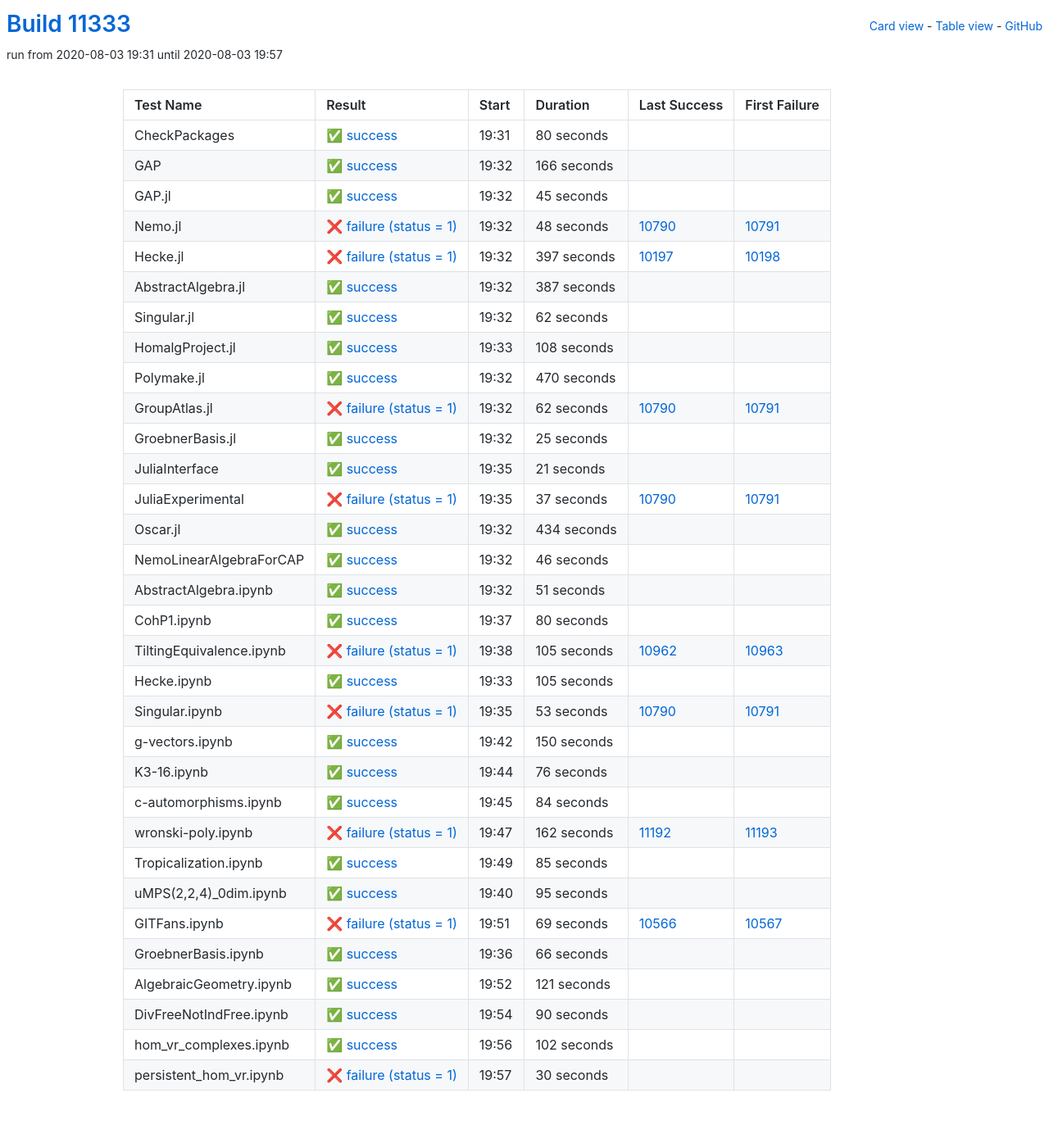
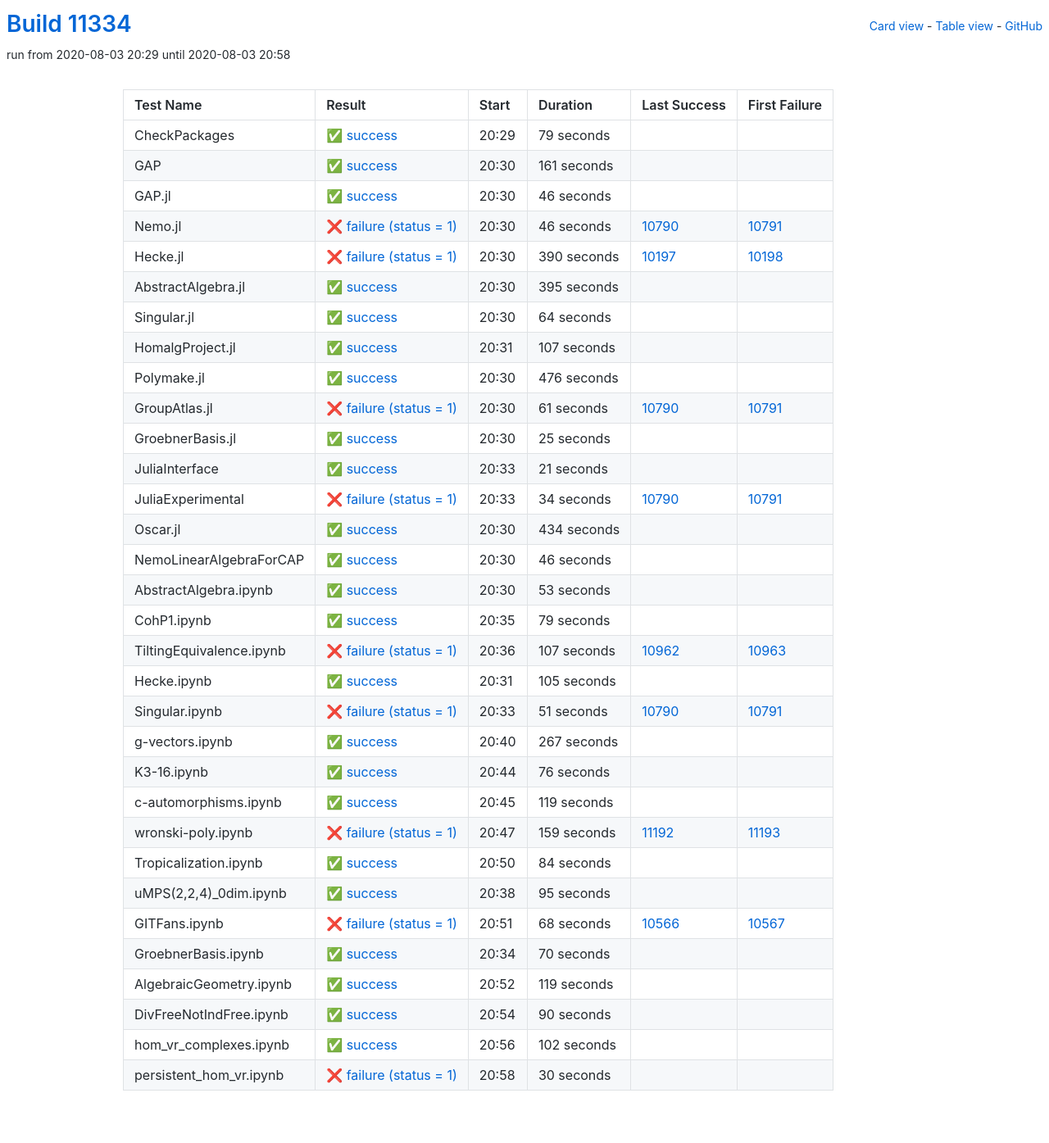
Before and after one commit to oscar-system/oscar-ci-status, a Jekyll site: the page built from table.html, in a window 1280 px wide. Shown: the whole page at 82% size. Built offline with Jekyll 4.4.1, drawn with Linux system fonts in a browser that asks for light colours.

Commit message:
Build #11334

```diff
--- a/_data/ci.yml
+++ b/_data/ci.yml
@@ -1,6 +1,6 @@
 ---
-build: 11333
-build_url: https://oscarci.mathematik.uni-kl.de/job/oscar/11333/
+build: 11334
+build_url: https://oscarci.mathematik.uni-kl.de/job/oscar/11334/
 job: oscar
 organization: oscar-system
 repo: oscar-ci-status
@@ -8,128 +8,128 @@
 tests:
 - name: CheckPackages
   id: checkpackages
-  log: https://oscarci.mathematik.uni-kl.de/job/oscar/11333/artifact/logs/build-11333/CheckPackages.log
-  start: 2020-08-03 19:31
+  log: https://oscarci.mathematik.uni-kl.de/job/oscar/11334/artifact/logs/build-11334/CheckPackages.log
+  start: 2020-08-03 20:29
   success: true
   exitcode: 0
   status: success
-  duration: 80
+  duration: 79
   last_success: false
   last_success_url:
   first_failure: false
   first_failure_url:
 - name: GAP
   id: gap
-  log: https://oscarci.mathematik.uni-kl.de/job/oscar/11333/artifact/logs/build-11333/GAP.log
-  start: 2020-08-03 19:32
+  log: https://oscarci.mathematik.uni-kl.de/job/oscar/11334/artifact/logs/build-11334/GAP.log
+  start: 2020-08-03 20:30
   success: true
   exitcode: 0
   status: success
-  duration: 166
+  duration: 161
   last_success: false
   last_success_url:
   first_failure: false
   first_failure_url:
 - name: GAP.jl
   id: gap-jl
-  log: https://oscarci.mathematik.uni-kl.de/job/oscar/11333/artifact/logs/build-11333/GAP.jl.log
-  start: 2020-08-03 19:32
+  log: https://oscarci.mathematik.uni-kl.de/job/oscar/11334/artifact/logs/build-11334/GAP.jl.log
+  start: 2020-08-03 20:30
   success: true
   exitcode: 0
   status: success
-  duration: 45
+  duration: 46
   last_success: false
   last_success_url:
   first_failure: false
   first_failure_url:
 - name: Nemo.jl
   id: nemo-jl
-  log: https://oscarci.mathematik.uni-kl.de/job/oscar/11333/artifact/logs/build-11333/Nemo.jl.log
-  start: 2020-08-03 19:32
+  log: https://oscarci.mathematik.uni-kl.de/job/oscar/11334/artifact/logs/build-11334/Nemo.jl.log
+  start: 2020-08-03 20:30
   success: false
   exitcode: 1
   status: failure
-  duration: 48
+  duration: 46
   last_success: 10790
   last_success_url: https://oscarci.mathematik.uni-kl.de/job/oscar/10790/
   first_failure: 10791
   first_failure_url: https://oscarci.mathematik.uni-kl.de/job/oscar/10791/
 - name: Hecke.jl
   id: hecke-jl
-  log: https://oscarci.mathematik.uni-kl.de/job/oscar/11333/artifact/logs/build-11333/Hecke.jl.log
-  start: 2020-08-03 19:32
+  log: https://oscarci.mathematik.uni-kl.de/job/oscar/11334/artifact/logs/build-11334/Hecke.jl.log
+  start: 2020-08-03 20:30
   success: false
   exitcode: 1
   status: failure
-  duration: 397
+  duration: 390
   last_success: 10197
   last_success_url: https://oscarci.mathematik.uni-kl.de/job/oscar/10197/
   first_failure: 10198
   first_failure_url: https://oscarci.mathematik.uni-kl.de/job/oscar/10198/
 - name: AbstractAlgebra.jl
   id: abstractalgebra-jl
-  log: https://oscarci.mathematik.uni-kl.de/job/oscar/11333/artifact/logs/build-11333/AbstractAlgebra.jl.log
-  start: 2020-08-03 19:32
+  log: https://oscarci.mathematik.uni-kl.de/job/oscar/11334/artifact/logs/build-11334/AbstractAlgebra.jl.log
+  start: 2020-08-03 20:30
   success: true
   exitcode: 0
   status: success
-  duration: 387
+  duration: 395
   last_success: false
   last_success_url:
   first_failure: false
   first_failure_url:
 - name: Singular.jl
   id: singular-jl
-  log: https://oscarci.mathematik.uni-kl.de/job/oscar/11333/artifact/logs/build-11333/Singular.jl.log
-  start: 2020-08-03 19:32
+  log: https://oscarci.mathematik.uni-kl.de/job/oscar/11334/artifact/logs/build-11334/Singular.jl.log
+  start: 2020-08-03 20:30
   success: true
   exitcode: 0
   status: success
-  duration: 62
+  duration: 64
   last_success: false
   last_success_url:
   first_failure: false
   first_failure_url:
 - name: HomalgProject.jl
   id: homalgproject-jl
-  log: https://oscarci.mathematik.uni-kl.de/job/oscar/11333/artifact/logs/build-11333/HomalgProject.jl.log
-  start: 2020-08-03 19:33
+  log: https://oscarci.mathematik.uni-kl.de/job/oscar/11334/artifact/logs/build-11334/HomalgProject.jl.log
+  start: 2020-08-03 20:31
   success: true
   exitcode: 0
   status: success
-  duration: 108
+  duration: 107
   last_success: false
   last_success_url:
   first_failure: false
   first_failure_url:
 - name: Polymake.jl
   id: polymake-jl
-  log: https://oscarci.mathematik.uni-kl.de/job/oscar/11333/artifact/logs/build-11333/Polymake.jl.log
-  start: 2020-08-03 19:32
+  log: https://oscarci.mathematik.uni-kl.de/job/oscar/11334/artifact/logs/build-11334/Polymake.jl.log
+  start: 2020-08-03 20:30
   success: true
   exitcode: 0
   status: success
-  duration: 470
+  duration: 476
   last_success: false
   last_success_url:
   first_failure: false
   first_failure_url:
 - name: GroupAtlas.jl
   id: groupatlas-jl
-  log: https://oscarci.mathematik.uni-kl.de/job/oscar/11333/artifact/logs/build-11333/GroupAtlas.jl.log
-  start: 2020-08-03 19:32
+  log: https://oscarci.mathematik.uni-kl.de/job/oscar/11334/artifact/logs/build-11334/GroupAtlas.jl.log
+  start: 2020-08-03 20:30
   success: false
   exitcode: 1
   status: failure
-  duration: 62
+  duration: 61
   last_success: 10790
   last_success_url: https://oscarci.mathematik.uni-kl.de/job/oscar/10790/
   first_failure: 10791
   first_failure_url: https://oscarci.mathematik.uni-kl.de/job/oscar/10791/
 - name: GroebnerBasis.jl
   id: groebnerbasis-jl
-  log: https://oscarci.mathematik.uni-kl.de/job/oscar/11333/artifact/logs/build-11333/GroebnerBasis.jl.log
-  start: 2020-08-03 19:32
+  log: https://oscarci.mathematik.uni-kl.de/job/oscar/11334/artifact/logs/build-11334/GroebnerBasis.jl.log
+  start: 2020-08-03 20:30
   success: true
   exitcode: 0
   status: success
@@ -140,8 +140,8 @@
   first_failure_url:
 - name: JuliaInterface
   id: juliainterface
-  log: https://oscarci.mathematik.uni-kl.de/job/oscar/11333/artifact/logs/build-11333/JuliaInterface.log
-  start: 2020-08-03 19:35
+  log: https://oscarci.mathematik.uni-kl.de/job/oscar/11334/artifact/logs/build-11334/JuliaInterface.log
+  start: 2020-08-03 20:33
   success: true
   exitcode: 0
   status: success
@@ -152,20 +152,20 @@
   first_failure_url:
 - name: JuliaExperimental
   id: juliaexperimental
-  log: https://oscarci.mathematik.uni-kl.de/job/oscar/11333/artifact/logs/build-11333/JuliaExperimental.log
-  start: 2020-08-03 19:35
+  log: https://oscarci.mathematik.uni-kl.de/job/oscar/11334/artifact/logs/build-11334/JuliaExperimental.log
+  start: 2020-08-03 20:33
   success: false
   exitcode: 1
   status: failure
-  duration: 37
+  duration: 34
   last_success: 10790
   last_success_url: https://oscarci.mathematik.uni-kl.de/job/oscar/10790/
   first_failure: 10791
   first_failure_url: https://oscarci.mathematik.uni-kl.de/job/oscar/10791/
 - name: Oscar.jl
   id: oscar-jl
-  log: https://oscarci.mathematik.uni-kl.de/job/oscar/11333/artifact/logs/build-11333/Oscar.jl.log
-  start: 2020-08-03 19:32
+  log: https://oscarci.mathematik.uni-kl.de/job/oscar/11334/artifact/logs/build-11334/Oscar.jl.log
+  start: 2020-08-03 20:30
   success: true
   exitcode: 0
   status: success
@@ -176,8 +176,8 @@
   first_failure_url:
 - name: NemoLinearAlgebraForCAP
   id: nemolinearalgebraforcap
-  log: https://oscarci.mathematik.uni-kl.de/job/oscar/11333/artifact/logs/build-11333/NemoLinearAlgebraForCAP.log
-  start: 2020-08-03 19:32
+  log: https://oscarci.mathematik.uni-kl.de/job/oscar/11334/artifact/logs/build-11334/NemoLinearAlgebraForCAP.log
+  start: 2020-08-03 20:30
   success: true
   exitcode: 0
   status: success
@@ -188,44 +188,44 @@
   first_failure_url:
 - name: AbstractAlgebra.ipynb
   id: abstractalgebra-ipynb
-  log: https://oscarci.mathematik.uni-kl.de/job/oscar/11333/artifact/logs/build-11333/AbstractAlgebra.ipynb.log
-  start: 2020-08-03 19:32
+  log: https://oscarci.mathematik.uni-kl.de/job/oscar/11334/artifact/logs/build-11334/AbstractAlgebra.ipynb.log
+  start: 2020-08-03 20:30
   success: true
   exitcode: 0
   status: success
-  duration: 51
+  duration: 53
   last_success: false
   last_success_url:
   first_failure: false
   first_failure_url:
 - name: CohP1.ipynb
   id: cohp1-ipynb
-  log: https://oscarci.mathematik.uni-kl.de/job/oscar/11333/artifact/logs/build-11333/CohP1.ipynb.log
-  start: 2020-08-03 19:37
+  log: https://oscarci.mathematik.uni-kl.de/job/oscar/11334/artifact/logs/build-11334/CohP1.ipynb.log
+  start: 2020-08-03 20:35
   success: true
   exitcode: 0
   status: success
-  duration: 80
+  duration: 79
   last_success: false
   last_success_url:
   first_failure: false
   first_failure_url:
 - name: TiltingEquivalence.ipynb
   id: tiltingequivalence-ipynb
-  log: https://oscarci.mathematik.uni-kl.de/job/oscar/11333/artifact/logs/build-11333/TiltingEquivalence.ipynb.log
-  start: 2020-08-03 19:38
+  log: https://oscarci.mathematik.uni-kl.de/job/oscar/11334/artifact/logs/build-11334/TiltingEquivalence.ipynb.log
+  start: 2020-08-03 20:36
   success: false
   exitcode: 1
   status: failure
-  duration: 105
+  duration: 107
   last_success: 10962
   last_success_url: https://oscarci.mathematik.uni-kl.de/job/oscar/10962/
   first_failure: 10963
   first_failure_url: https://oscarci.mathematik.uni-kl.de/job/oscar/10963/
 - name: Hecke.ipynb
   id: hecke-ipynb
-  log: https://oscarci.mathematik.uni-kl.de/job/oscar/11333/artifact/logs/build-11333/Hecke.ipynb.log
-  start: 2020-08-03 19:33
+  log: https://oscarci.mathematik.uni-kl.de/job/oscar/11334/artifact/logs/build-11334/Hecke.ipynb.log
+  start: 2020-08-03 20:31
   success: true
   exitcode: 0
   status: success
@@ -236,32 +236,32 @@
   first_failure_url:
 - name: Singular.ipynb
   id: singular-ipynb
-  log: https://oscarci.mathematik.uni-kl.de/job/oscar/11333/artifact/logs/build-11333/Singular.ipynb.log
-  start: 2020-08-03 19:35
+  log: https://oscarci.mathematik.uni-kl.de/job/oscar/11334/artifact/logs/build-11334/Singular.ipynb.log
+  start: 2020-08-03 20:33
   success: false
   exitcode: 1
   status: failure
-  duration: 53
+  duration: 51
   last_success: 10790
   last_success_url: https://oscarci.mathematik.uni-kl.de/job/oscar/10790/
   first_failure: 10791
   first_failure_url: https://oscarci.mathematik.uni-kl.de/job/oscar/10791/
 - name: g-vectors.ipynb
   id: g-vectors-ipynb
-  log: https://oscarci.mathematik.uni-kl.de/job/oscar/11333/artifact/logs/build-11333/g-vectors.ipynb.log
-  start: 2020-08-03 19:42
+  log: https://oscarci.mathematik.uni-kl.de/job/oscar/11334/artifact/logs/build-11334/g-vectors.ipynb.log
+  start: 2020-08-03 20:40
   success: true
   exitcode: 0
   status: success
-  duration: 150
+  duration: 267
   last_success: false
   last_success_url:
   first_failure: false
   first_failure_url:
 - name: K3-16.ipynb
   id: k3-16-ipynb
-  log: https://oscarci.mathematik.uni-kl.de/job/oscar/11333/artifact/logs/build-11333/K3-16.ipynb.log
-  start: 2020-08-03 19:44
+  log: https://oscarci.mathematik.uni-kl.de/job/oscar/11334/artifact/logs/build-11334/K3-16.ipynb.log
+  start: 2020-08-03 20:44
   success: true
   exitcode: 0
   status: success
@@ -272,8 +272,32 @@
   first_failure_url:
 - name: c-automorphisms.ipynb
   id: c-automorphisms-ipynb
-  log: https://oscarci.mathematik.uni-kl.de/job/oscar/11333/artifact/logs/build-11333/c-automorphisms.ipynb.log
-  start: 2020-08-03 19:45
+  log: https://oscarci.mathematik.uni-kl.de/job/oscar/11334/artifact/logs/build-11334/c-automorphisms.ipynb.log
+  start: 2020-08-03 20:45
+  success: true
+  exitcode: 0
+  status: success
+  duration: 119
+  last_success: false
+  last_success_url:
+  first_failure: false
+  first_failure_url:
+- name: wronski-poly.ipynb
+  id: wronski-poly-ipynb
+  log: https://oscarci.mathematik.uni-kl.de/job/oscar/11334/artifact/logs/build-11334/wronski-poly.ipynb.log
+  start: 2020-08-03 20:47
+  success: false
+  exitcode: 1
+  status: failure
+  duration: 159
+  last_success: 11192
+  last_success_url: https://oscarci.mathematik.uni-kl.de/job/oscar/11192/
+  first_failure: 11193
+  first_failure_url: https://oscarci.mathematik.uni-kl.de/job/oscar/11193/
+- name: Tropicalization.ipynb
+  id: tropicalization-ipynb
+  log: https://oscarci.mathematik.uni-kl.de/job/oscar/11334/artifact/logs/build-11334/Tropicalization.ipynb.log
+  start: 2020-08-03 20:50
   success: true
   exitcode: 0
   status: success
@@ -282,34 +306,10 @@
   last_success_url:
   first_failure: false
   first_failure_url:
-- name: wronski-poly.ipynb
-  id: wronski-poly-ipynb
-  log: https://oscarci.mathematik.uni-kl.de/job/oscar/11333/artifact/logs/build-11333/wronski-poly.ipynb.log
-  start: 2020-08-03 19:47
-  success: false
-  exitcode: 1
-  status: failure
-  duration: 162
-  last_success: 11192
-  last_success_url: https://oscarci.mathematik.uni-kl.de/job/oscar/11192/
-  first_failure: 11193
-  first_failure_url: https://oscarci.mathematik.uni-kl.de/job/oscar/11193/
-- name: Tropicalization.ipynb
-  id: tropicalization-ipynb
-  log: https://oscarci.mathematik.uni-kl.de/job/oscar/11333/artifact/logs/build-11333/Tropicalization.ipynb.log
-  start: 2020-08-03 19:49
-  success: true
-  exitcode: 0
-  status: success
-  duration: 85
-  last_success: false
-  last_success_url:
-  first_failure: false
-  first_failure_url:
 - name: uMPS(2,2,4)_0dim.ipynb
   id: umps-2-2-4-0dim-ipynb
-  log: https://oscarci.mathematik.uni-kl.de/job/oscar/11333/artifact/logs/build-11333/uMPS-2-2-4-_0dim.ipynb.log
-  start: 2020-08-03 19:40
+  log: https://oscarci.mathematik.uni-kl.de/job/oscar/11334/artifact/logs/build-11334/uMPS-2-2-4-_0dim.ipynb.log
+  start: 2020-08-03 20:38
   success: true
   exitcode: 0
   status: success
@@ -320,44 +320,44 @@
   first_failure_url:
 - name: GITFans.ipynb
   id: gitfans-ipynb
-  log: https://oscarci.mathematik.uni-kl.de/job/oscar/11333/artifact/logs/build-11333/GITFans.ipynb.log
-  start: 2020-08-03 19:51
+  log: https://oscarci.mathematik.uni-kl.de/job/oscar/11334/artifact/logs/build-11334/GITFans.ipynb.log
+  start: 2020-08-03 20:51
   success: false
   exitcode: 1
   status: failure
-  duration: 69
+  duration: 68
   last_success: 10566
   last_success_url: https://oscarci.mathematik.uni-kl.de/job/oscar/10566/
   first_failure: 10567
   first_failure_url: https://oscarci.mathematik.uni-kl.de/job/oscar/10567/
 - name: GroebnerBasis.ipynb
   id: groebnerbasis-ipynb
-  log: https://oscarci.mathematik.uni-kl.de/job/oscar/11333/artifact/logs/build-11333/GroebnerBasis.ipynb.log
-  start: 2020-08-03 19:36
+  log: https://oscarci.mathematik.uni-kl.de/job/oscar/11334/artifact/logs/build-11334/GroebnerBasis.ipynb.log
+  start: 2020-08-03 20:34
   success: true
   exitcode: 0
   status: success
-  duration: 66
+  duration: 70
   last_success: false
   last_success_url:
   first_failure: false
   first_failure_url:
 - name: AlgebraicGeometry.ipynb
   id: algebraicgeometry-ipynb
-  log: https://oscarci.mathematik.uni-kl.de/job/oscar/11333/artifact/logs/build-11333/AlgebraicGeometry.ipynb.log
-  start: 2020-08-03 19:52
+  log: https://oscarci.mathematik.uni-kl.de/job/oscar/11334/artifact/logs/build-11334/AlgebraicGeometry.ipynb.log
+  start: 2020-08-03 20:52
   success: true
   exitcode: 0
   status: success
-  duration: 121
+  duration: 119
   last_success: false
   last_success_url:
   first_failure: false
   first_failure_url:
 - name: DivFreeNotIndFree.ipynb
   id: divfreenotindfree-ipynb
-  log: https://oscarci.mathematik.uni-kl.de/job/oscar/11333/artifact/logs/build-11333/DivFreeNotIndFree.ipynb.log
-  start: 2020-08-03 19:54
+  log: https://oscarci.mathematik.uni-kl.de/job/oscar/11334/artifact/logs/build-11334/DivFreeNotIndFree.ipynb.log
+  start: 2020-08-03 20:54
   success: true
   exitcode: 0
   status: success
@@ -368,8 +368,8 @@
   first_failure_url:
 - name: hom_vr_complexes.ipynb
   id: hom-vr-complexes-ipynb
-  log: https://oscarci.mathematik.uni-kl.de/job/oscar/11333/artifact/logs/build-11333/hom_vr_complexes.ipynb.log
-  start: 2020-08-03 19:56
+  log: https://oscarci.mathematik.uni-kl.de/job/oscar/11334/artifact/logs/build-11334/hom_vr_complexes.ipynb.log
+  start: 2020-08-03 20:56
   success: true
   exitcode: 0
   status: success
@@ -380,8 +380,8 @@
   first_failure_url:
 - name: persistent_hom_vr.ipynb
   id: persistent-hom-vr-ipynb
-  log: https://oscarci.mathematik.uni-kl.de/job/oscar/11333/artifact/logs/build-11333/persistent_hom_vr.ipynb.log
-  start: 2020-08-03 19:57
+  log: https://oscarci.mathematik.uni-kl.de/job/oscar/11334/artifact/logs/build-11334/persistent_hom_vr.ipynb.log
+  start: 2020-08-03 20:58
   success: false
   exitcode: 1
   status: failure
```
Also changed, not shown: README.md.
